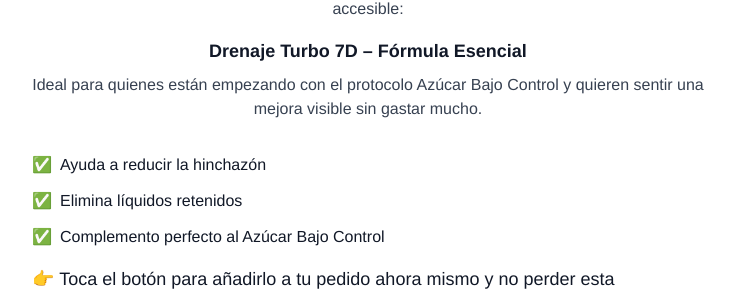
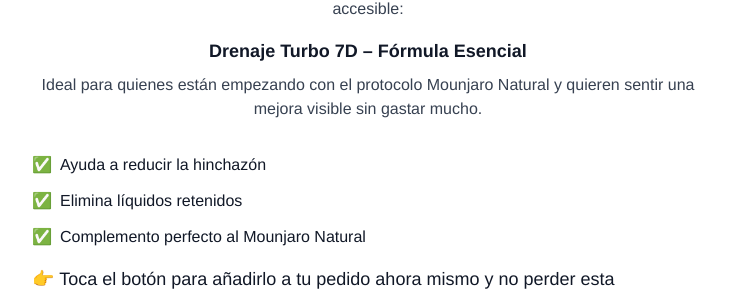
Before and after one commit to dom-pages/memorion, a Next.js app: page /casiladown in a window 1280 px wide. Shown: the part 280-577 px from the top of the page, without its empty margins (272-1007 px from the left). Built offline with nearby package versions, Linux system fonts and the light colour scheme.

Commit message:
Casiladown

```diff
--- a/src/app/casiladown/page.tsx
+++ b/src/app/casiladown/page.tsx
@@ -42,7 +42,7 @@ export default function CasilaDown() {
           Drenaje Turbo 7D – Fórmula Esencial
         </p>
         <p className="text-base text-gray-700">
-          Ideal para quienes están empezando con el protocolo Azúcar Bajo Control y quieren sentir una mejora visible sin gastar mucho.
+          Ideal para quienes están empezando con el protocolo Mounjaro Natural y quieren sentir una mejora visible sin gastar mucho.
         </p>
       </div>
 
@@ -59,7 +59,7 @@ export default function CasilaDown() {
           </li>
           <li className="flex items-center gap-2">
             <span className="text-green-600">✅</span>
-            <span>Complemento perfecto al Azúcar Bajo Control</span>
+            <span>Complemento perfecto al Mounjaro Natural</span>
           </li>
         </ul>
         <p className="text-lg mt-4">
```
